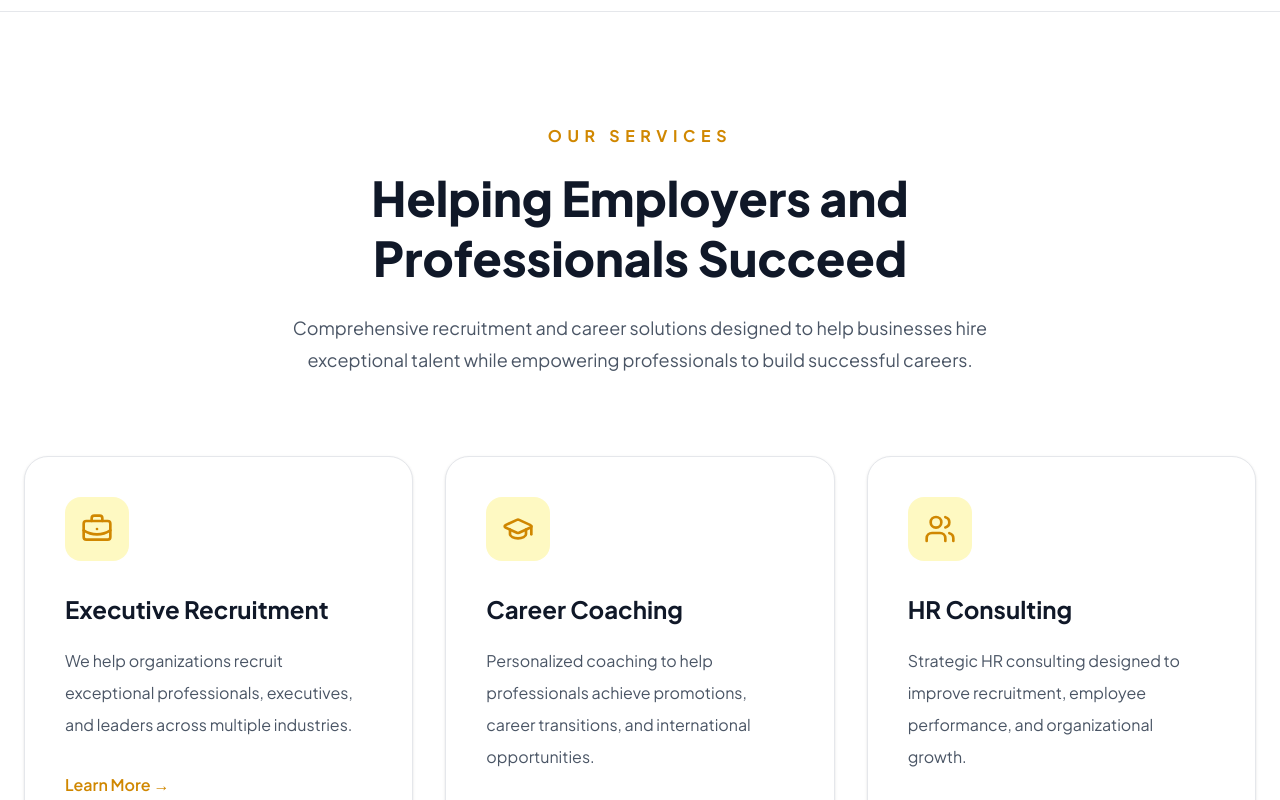
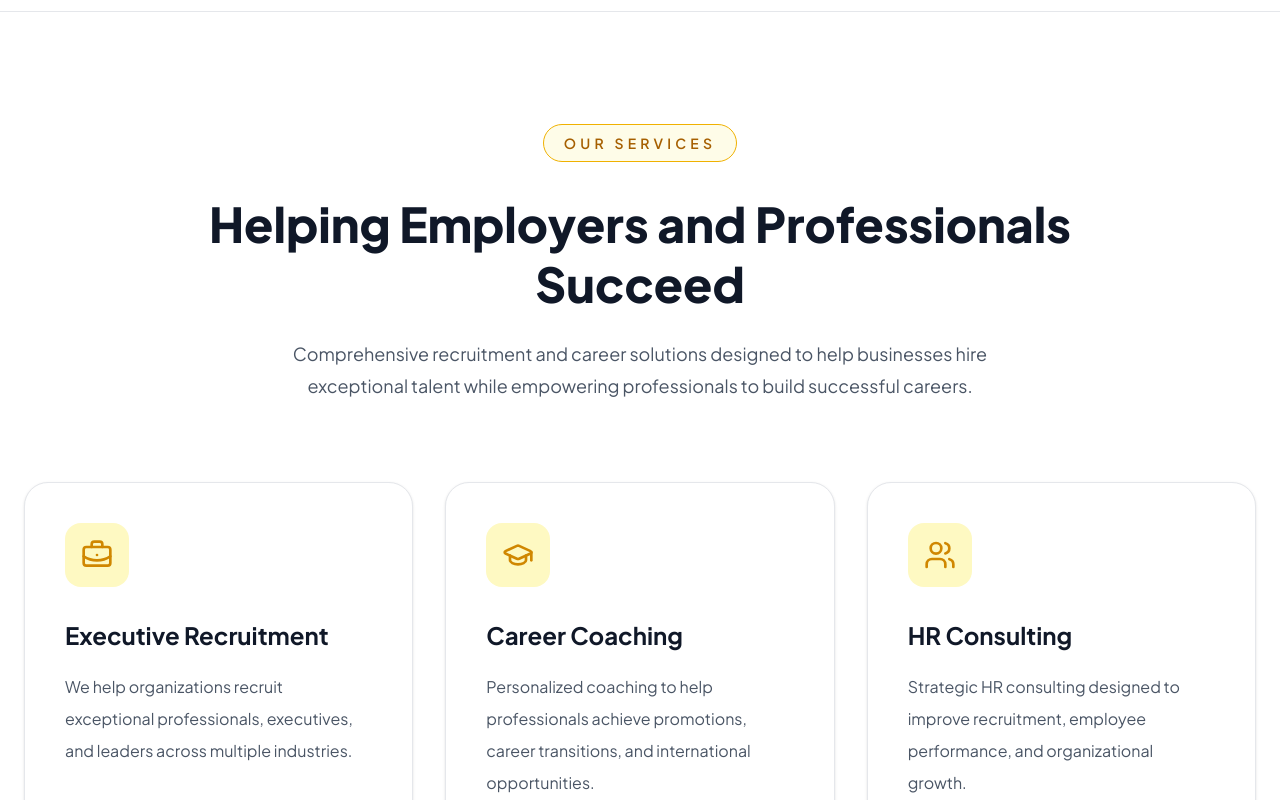
Before and after one commit to peacecareer/peace-careers, a Next.js app: page / in a window 1280 px wide. Shown: the part 1580-2380 px from the top of the page. Built offline with nearby package versions, Linux system fonts and the light colour scheme.

Commit message:
Upgrade section heading design

```diff
--- a/src/components/ui/SectionHeading.tsx
+++ b/src/components/ui/SectionHeading.tsx
@@ -2,32 +2,28 @@ type SectionHeadingProps = {
   badge: string;
   title: string;
   description: string;
-  centered?: boolean;
 };
 
 export default function SectionHeading({
   badge,
   title,
   description,
-  centered = true,
 }: SectionHeadingProps) {
   return (
-    <div
-      className={`mb-16 ${
-        centered ? "text-center mx-auto max-w-3xl" : ""
-      }`}
-    >
-      <p className="uppercase tracking-[0.35em] font-bold text-yellow-600">
+    <div className="mx-auto max-w-4xl text-center">
+
+      <span className="inline-flex rounded-full border border-yellow-500 bg-yellow-50 px-5 py-2 text-sm font-semibold uppercase tracking-[0.3em] text-yellow-700">
         {badge}
-      </p>
+      </span>
 
-      <h2 className="mt-5 text-5xl font-extrabold text-gray-900 leading-tight">
+      <h2 className="mt-8 text-4xl font-extrabold leading-tight text-gray-900 md:text-5xl">
         {title}
       </h2>
 
-      <p className="mt-6 text-lg leading-8 text-gray-600">
+      <p className="mx-auto mt-6 max-w-3xl text-lg leading-8 text-gray-600">
         {description}
       </p>
+
     </div>
   );
 }
```
